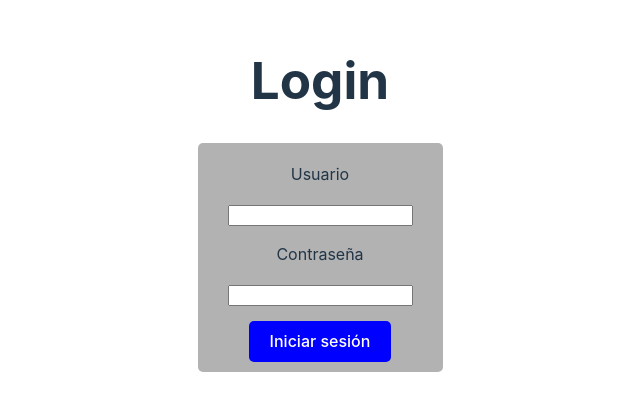
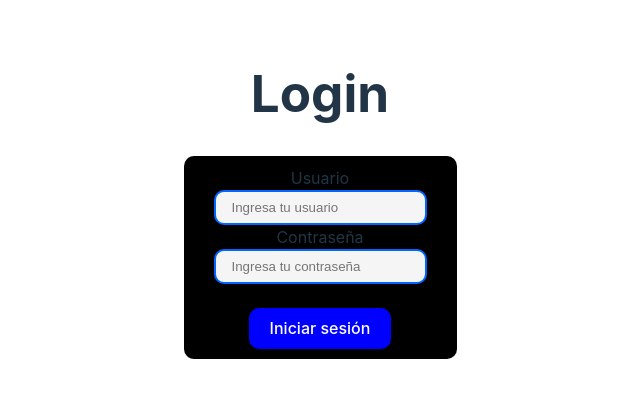
Before and after one commit to Cristiansb2003/kidClothes, a React (Vite) app: page / in a window 1280 px wide. Shown: the part 180-590 px from the top of the page, without its empty margins (320-960 px from the left). Built offline with nearby package versions, Linux system fonts and the light colour scheme.

Commit message:
Se terminó el registro de usuarios con localstorage, queda pendiente actualizar la interfaz para que diga que es registro y hacer un login de verdad

```diff
--- a/src/App.jsx
+++ b/src/App.jsx
@@ -7,26 +7,6 @@ function App() {
 
   return (
     <div className="App">
-      <div>
-        <a href="https://vitejs.dev" target="_blank">
-          <img src="/vite.svg" className="logo" alt="Vite logo" />
-        </a>
-        <a href="https://reactjs.org" target="_blank">
-          <img src={reactLogo} className="logo react" alt="React logo" />
-        </a>
-      </div>
-      <h1>Vite + React</h1>
-      <div className="card">
-        <button onClick={() => setCount((count) => count + 1)}>
-          count is {count}
-        </button>
-        <p>
-          Edit <code>src/App.jsx</code> and save to test HMR
-        </p>
-      </div>
-      <p className="read-the-docs">
-        Click on the Vite and React logos to learn more
-      </p>
     </div>
   )
 }
--- a/src/login/Login.jsx
+++ b/src/login/Login.jsx
@@ -1,20 +1,60 @@
+import { useState } from "react";
 import st from "./login.module.css";
-function Login() {
+import Test from "./Test";
+
+const Login = () => {
+
+  // State para consumir el valor del usuario
+  const [user, setUser] = useState('');
+  // State para consumir el valor de la contraseña
+  const [pass, setPass] = useState('');
+
+  // State para actualizar el usuario y contraseña automaticamente
+  const [savedData, setSavedData] = useState(false);
+
+  // Esta función almacenará cambios en el input de usuario
+  const cambioEntradaUser = (e) => {
+    const text = e.target.value
+    setUser(text);
+  }
+
+  // Esta función almacenará cambios en el input de constraseña
+  const cambioEntradaPass = (e) => {
+    const text = e.target.value
+    setPass(text);
+  }
+
+  // Esta función es para guardar los datos
+  const saveData = () => {
+    localStorage.setItem("user", user);
+    localStorage.setItem("password", pass);
+
+    alert('Esto era el registro todo el rato XD');
+    setSavedData(true);
+  }
+
   return (
-    <>
-      <div className={st.formulario}>
-        <h1>Login</h1>
-        <form action="#" method="post">
-          <p>Usuario</p>
-          <input type="text" name="user" />
-          <p>Contraseña</p>
-          <input type="password" name="pass" />
-          <br />
-          <button type="submit" className={st.formulario_button}>Iniciar sesión</button>
-        </form>
+    <div className={st.formulario}>
+      <h1>Login</h1>
+      <div>
+        Usuario <br />
+        <input
+          type="text" name="user" placeholder="Ingresa tu usuario"
+          onChange = {cambioEntradaUser}
+        />
+        Contraseña <br />
+        <input
+          type="password" name="pass" placeholder="Ingresa tu contraseña"
+          onChange={cambioEntradaPass}
+        />
+        <br />
+        <button onClick={saveData} >Iniciar sesión</button>
       </div>
-    </>
-  );
+
+      { (!!savedData) && <Test />}
+
+    </div>
+  )
 }
 
 export default Login;
--- /dev/null
+++ b/src/login/Test.jsx
@@ -0,0 +1,37 @@
+import React from 'react';
+import { useEffect } from 'react';
+import { useState } from "react";
+
+const Test = () => {
+
+  // State para el usuario
+  const [user, setUser] = useState('');
+  // State para la constraseña
+  const [pass, setPass] = useState('');
+
+  // Función para obtener el valor del usuario
+  const getUser = () => {
+    return localStorage.getItem('user');
+  }
+  // Función para obtener el valor de la contraseña
+  const getPass = () => {
+    return localStorage.getItem('password');
+  }
+
+  // A través de los siguientes useEffect es para llamar a los states
+  useEffect ( () => {
+    setUser(getUser())
+  }, []);
+  useEffect ( () => {
+    setPass(getPass())
+  }, []);
+
+
+  return (
+    <div>
+      <h2>User {user} <br /> Password {pass}</h2>
+    </div>
+  )
+}
+
+export default Test;
--- a/src/login/login.module.css
+++ b/src/login/login.module.css
@@ -1,23 +1,36 @@
 .formulario {
    border: 2px solid #fff;
+   background-color: rgba(256, 256, 256, 0.05);
    padding-bottom: 50px;
    padding-left: 100px;
    padding-right: 100px;
-   border-radius: 5px;
+   border-radius: 10px;
 }
 
-.formulario form {
-   background-color: rgba(0, 0, 0, 0.3);
-   border-radius: 5px;
+   .formulario div {
+      background-color: #000;
+      border-radius: 10px;
       padding-bottom: 10px;
       padding-left: 30px;
       padding-right: 30px;
-   padding-top: 3px;
+      padding-top: 10px;
    }
 
    .formulario button {
-   margin-top: 15px;
-   border-radius: 5px;
+      border-radius: 10px;
       background-color: blue;
       color: #fff;
    }
+
+   .formulario input {
+      background-color: rgb(245, 245, 245);
+      color: #000;
+      display: flex;
+      flex-direction: column;
+      padding-left: 1rem;
+      padding-right: 1rem;
+      padding-top: 0.5rem;
+      padding-bottom: 0.5rem;
+      border-radius: 10px;
+      border: 2px solid rgb(0, 102, 255);
+   }
```
Lines whose indentation alone changed are shown as unchanged.
